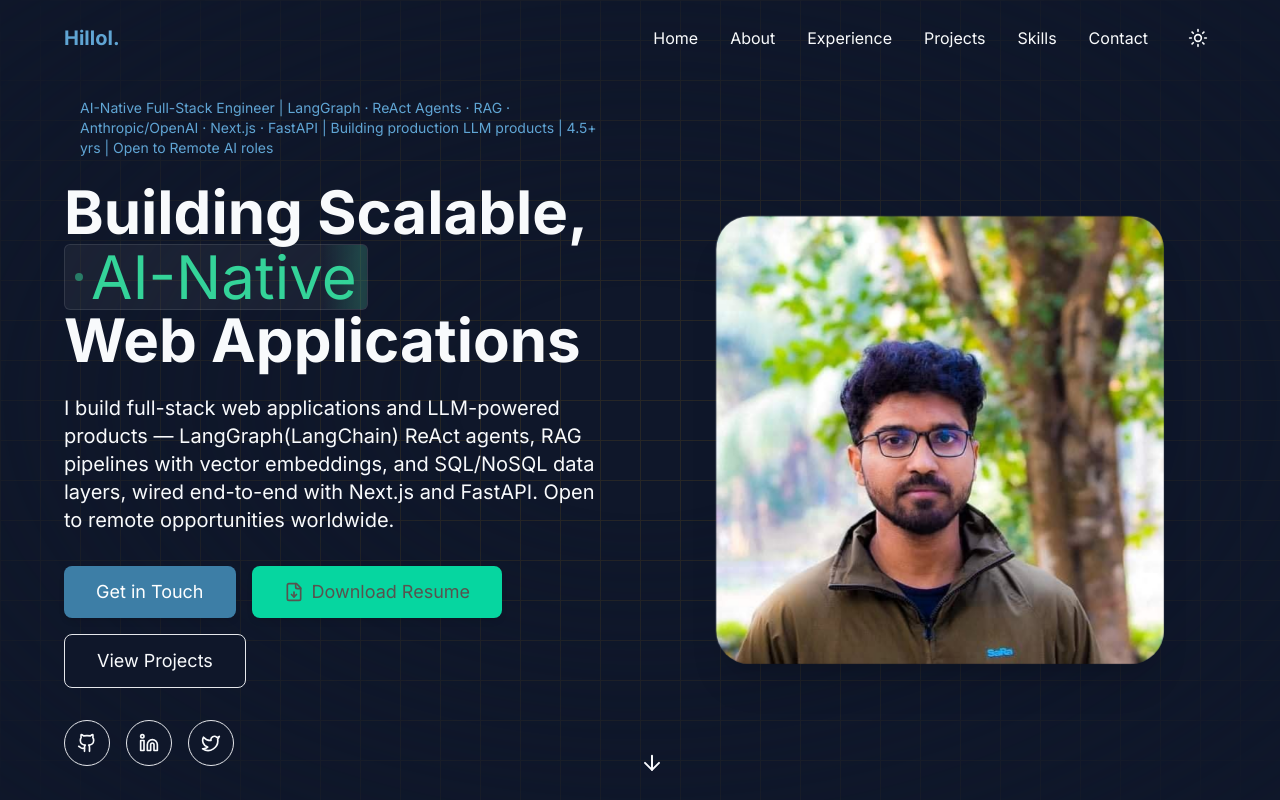
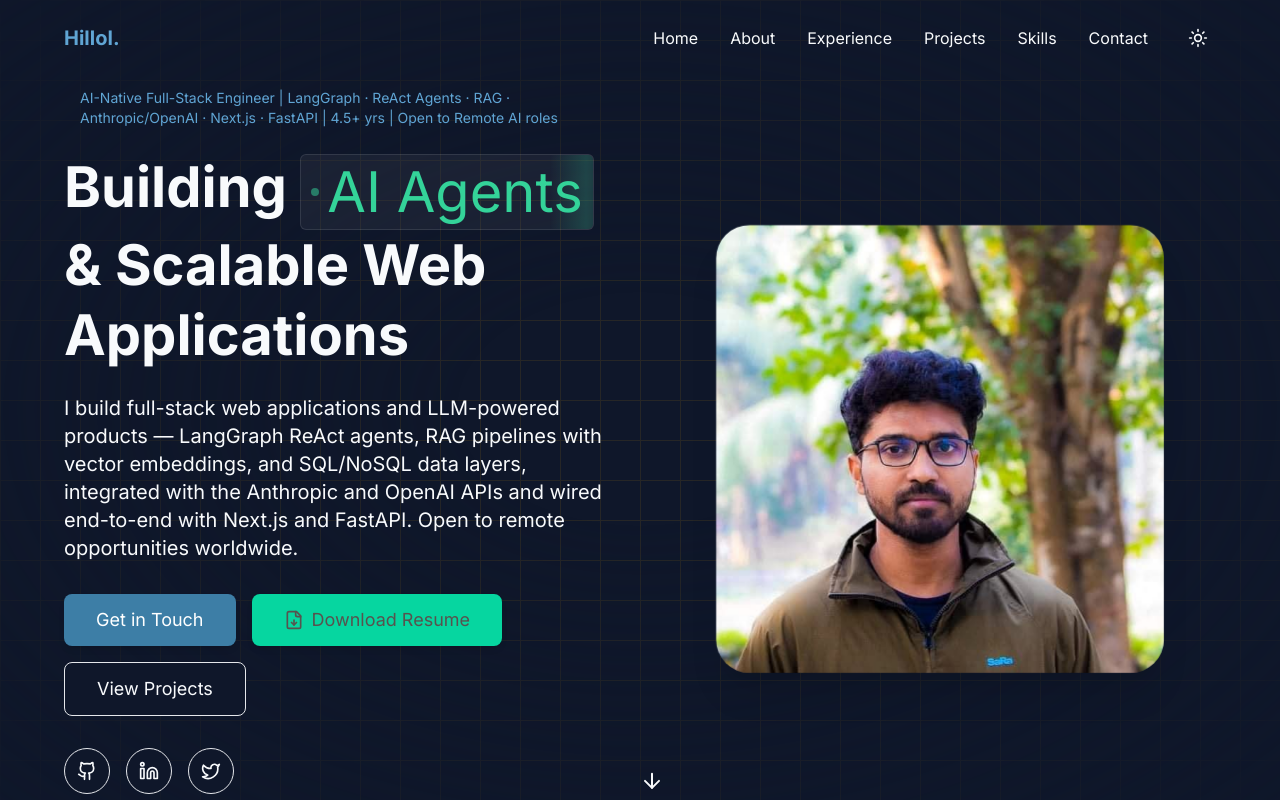
Before and after one commit to HillolPias/my_portfolio, a React (Vite) app: page / in a window 1280 px wide. Shown: the top 800 px of the page. Built offline with nearby package versions, Linux system fonts and the light colour scheme.

Commit message:
Update: Hero section text

```diff
--- a/src/components/AIReadyChip.tsx
+++ b/src/components/AIReadyChip.tsx
@@ -11,7 +11,7 @@
       {/* pulsing dot */}
       <span className="h-2 w-2 shrink-0 rounded-full bg-emerald-400 animate-pulse" />
       {/* text */}
-      <span className="text-emerald-400 font-medium">AI-Native</span>
+      <span className="text-emerald-400 font-medium">AI Agents</span>
     </span>
   );
 }
--- a/src/components/Hero.tsx
+++ b/src/components/Hero.tsx
@@ -70,21 +70,21 @@
             <div className="mb-4">
               <span className="px-4 py-2 rounded-full bg-primary/10 text-primary dark:bg-primary-light/10 dark:text-primary-light text-sm font-medium inline-block">
                 AI-Native Full-Stack Engineer | LangGraph · ReAct Agents · RAG ·
-                Anthropic/OpenAI · Next.js · FastAPI | Building production LLM
-                products | 4.5+ yrs | Open to Remote AI roles
+                Anthropic/OpenAI · Next.js · FastAPI | 4.5+ yrs | Open to Remote
+                AI roles
               </span>
             </div>
 
-            <h1 className="text-4xl md:text-6xl font-bold mb-6 leading-tight">
-              Building Scalable, <AIReadyChip /> <br />
-              Web Applications
+            <h1 className="text-4xl md:text-[3.5rem] font-bold mb-6 leading-tight">
+              Building <AIReadyChip /> <br />& Scalable Web Applications
             </h1>
 
             <p className="text-xl text-dark/70 dark:text-light/70 mb-8">
               I build full-stack web applications and LLM-powered products —
-              LangGraph(LangChain) ReAct agents, RAG pipelines with vector
-              embeddings, and SQL/NoSQL data layers, wired end-to-end with
-              Next.js and FastAPI. Open to remote opportunities worldwide.
+              LangGraph ReAct agents, RAG pipelines with vector embeddings, and
+              SQL/NoSQL data layers, integrated with the Anthropic and OpenAI
+              APIs and wired end-to-end with Next.js and FastAPI. Open to remote
+              opportunities worldwide.
             </p>
 
             <div className="flex flex-col sm:flex-row justify-center md:justify-start items-center gap-4 mb-4">
```
